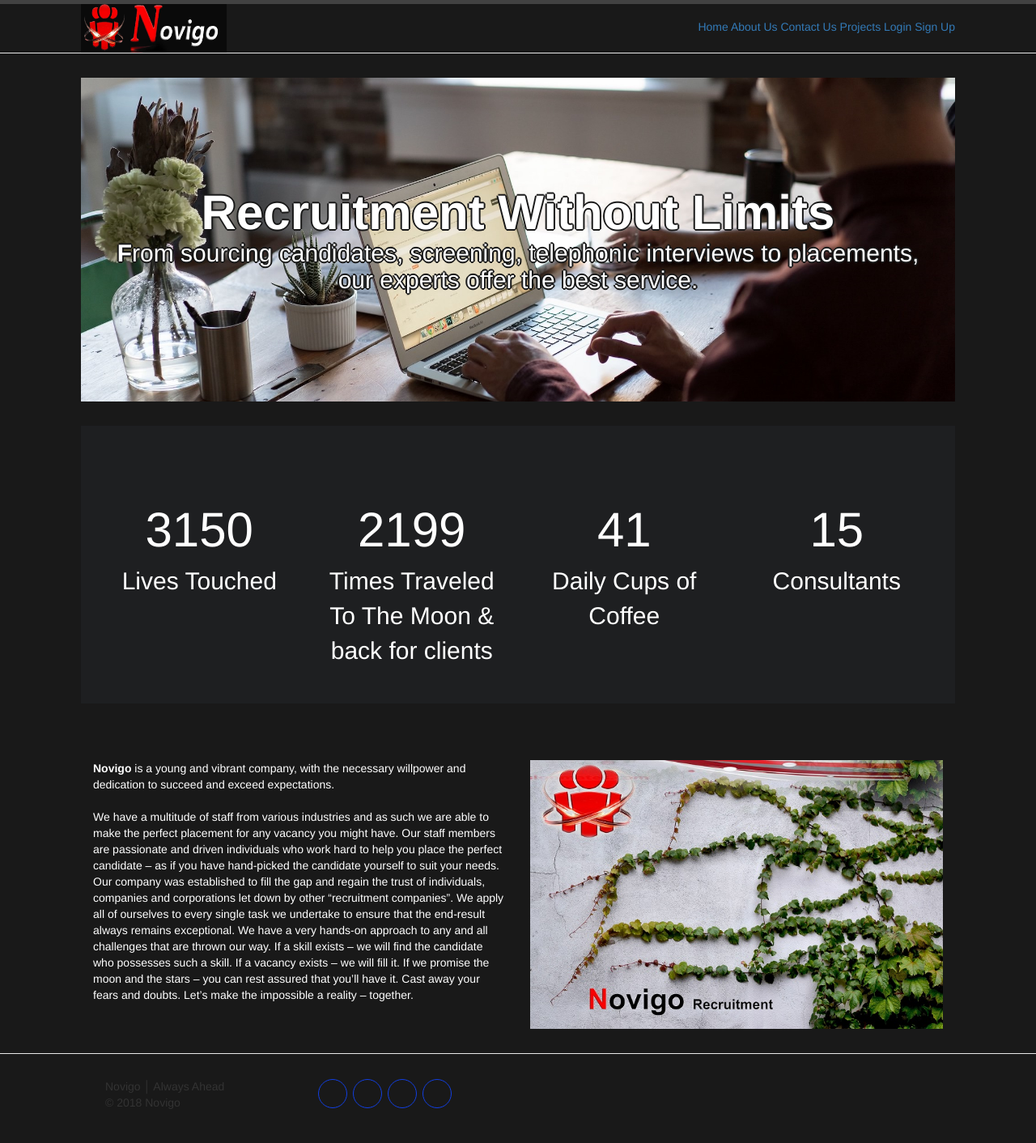
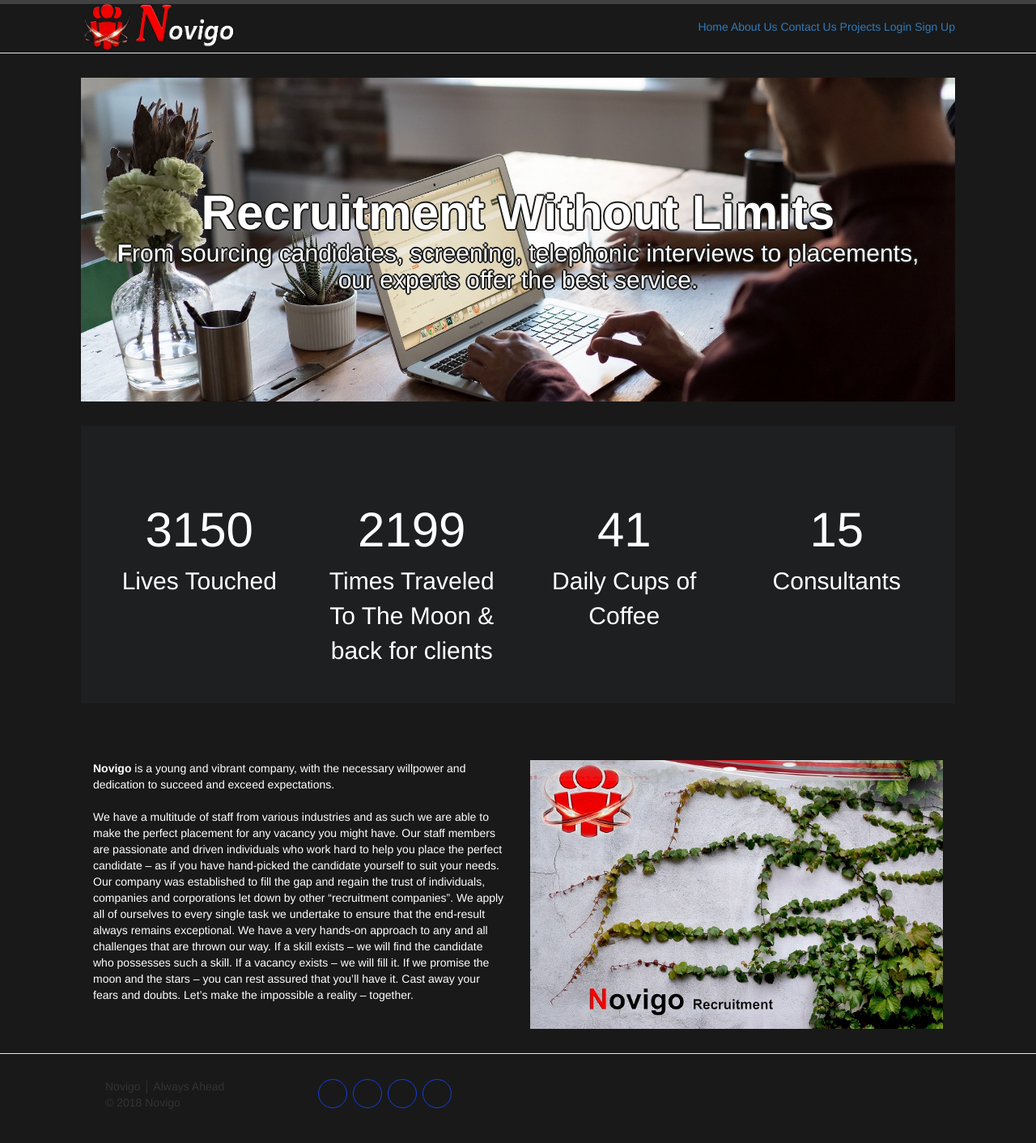
Before and after one commit to Hermankoch/hermankoch.github.io, a Jekyll site: the page built from index.html, in a window 1280 px wide. Shown: the whole page at 81% size. Built offline with Jekyll 4.4.1, drawn with Linux system fonts in a browser that asks for light colours.

Commit message:
Update header.html

```diff
--- a/_includes/header.html
+++ b/_includes/header.html
@@ -4,7 +4,7 @@
     <!-- Your awesome title
     <a class="site-title" href="{{ site.baseurl }}/">{{ site.title }}</a>
 -->
-    <img src="../css/logo3.jpg" alt="Smiley face" height="60" width="180">
+    <img src="../css/logo7.jpg" alt="Smiley face" height="60" width="200">
 
     <nav class="site-nav">
       <a href="#" class="menu-icon">
```
